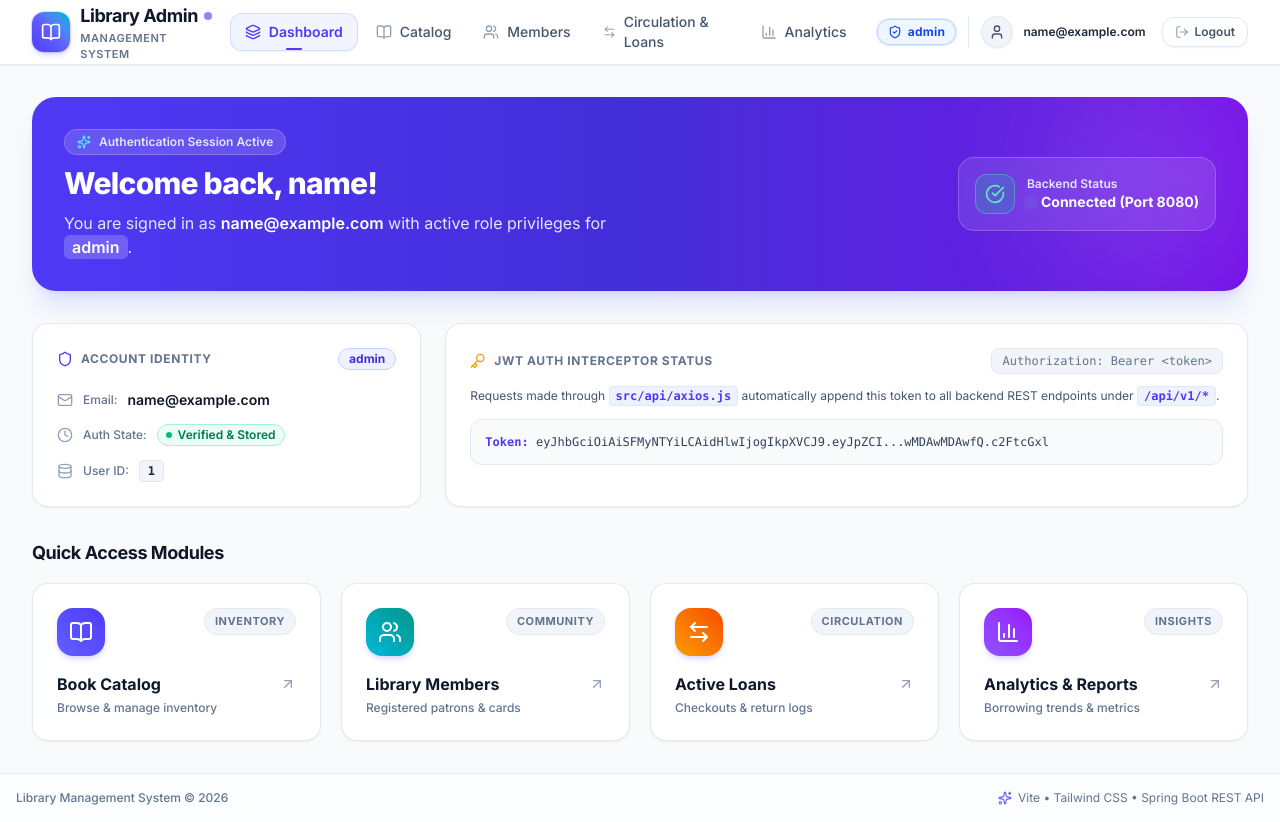
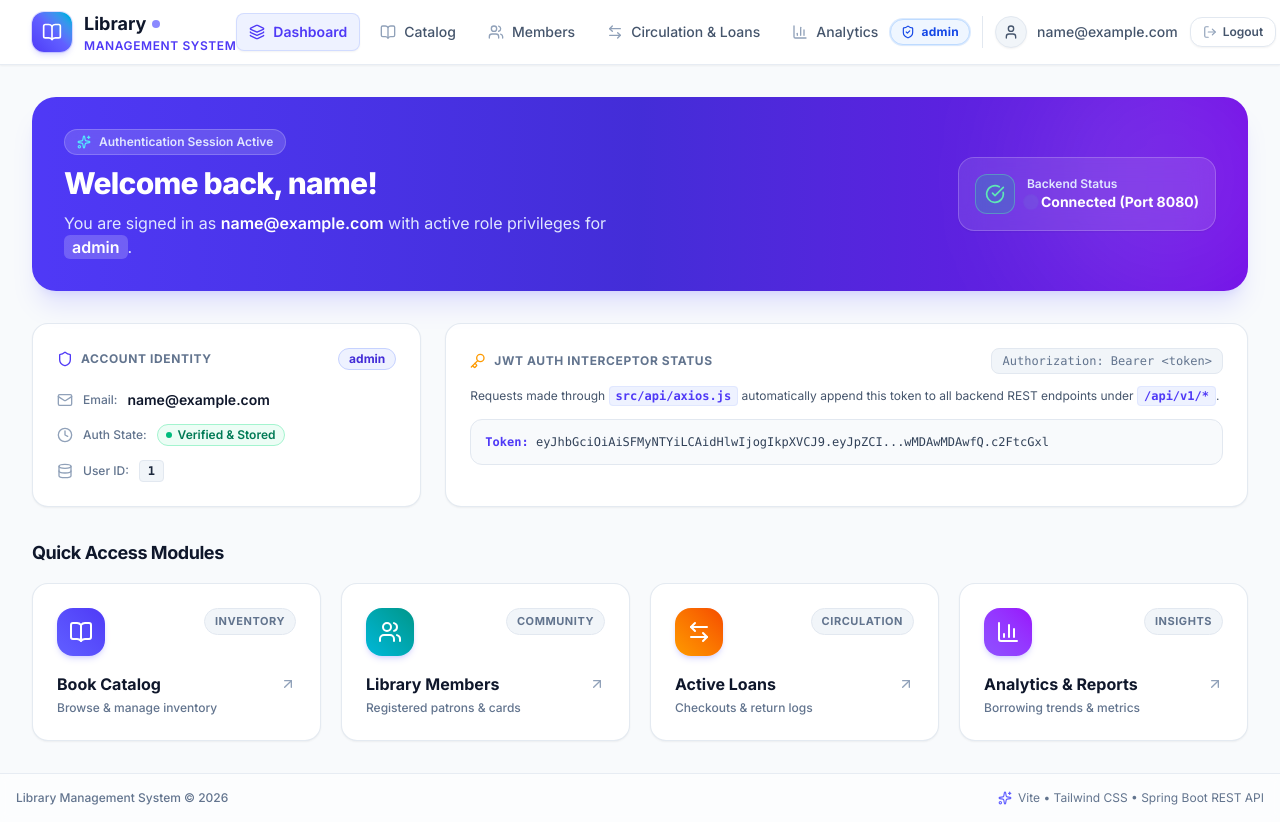
Before and after one commit to MsdAmine/Library-management-system, a React (Vite) app in the folder library-frontend/: page / in a window 1280 px wide. Built offline with nearby package versions, Linux system fonts and the light colour scheme; sample sign-in values are in the browser's storage.

Commit message:
fix(layout): resolve header branding truncation, link wrapping, and spacing crowding

```diff
--- a/library-frontend/src/routes/AppLayout.jsx
+++ b/library-frontend/src/routes/AppLayout.jsx
@@ -61,30 +61,29 @@ const AppLayout = () => {
     <div className="min-h-screen bg-slate-50 text-slate-900 flex flex-col selection:bg-indigo-500 selection:text-white">
       {/* Top Navigation Bar */}
       <header className="sticky top-0 z-40 w-full border-b border-slate-200/80 bg-white/90 backdrop-blur-xl transition-all shadow-xs">
-        <div className="max-w-7xl mx-auto px-4 sm:px-6 lg:px-8">
-          <div className="flex h-16 items-center justify-between gap-4">
+        <div className="h-16 w-full max-w-7xl mx-auto px-4 sm:px-6 lg:px-8 flex items-center justify-between">
 
           {/* Brand / Logo */}
-            <div className="flex items-center gap-3">
+          <div className="flex items-center gap-3 flex-shrink-0">
             <NavLink
               to="/"
-                className="group flex items-center gap-2.5 transition-transform duration-200 active:scale-95"
+              className="group flex items-center gap-3 whitespace-nowrap flex-shrink-0 transition-transform duration-200 active:scale-95"
             >
               <div className="flex h-10 w-10 items-center justify-center rounded-xl bg-gradient-to-tr from-indigo-600 via-indigo-500 to-cyan-500 shadow-md shadow-indigo-500/20 ring-1 ring-indigo-500/20 group-hover:shadow-indigo-500/35 transition-all">
                 <BookOpen className="h-5 w-5 text-white transform group-hover:rotate-6 transition-transform" />
               </div>
-                <div className="flex flex-col">
-                  <span className="text-lg font-bold tracking-tight text-slate-900 flex items-center gap-1.5">
-                    Library Admin
+              <div className="flex flex-col whitespace-nowrap">
+                <span className="font-bold text-slate-900 text-lg flex items-center gap-1.5">
+                  Library
                   <span className="inline-block h-2 w-2 rounded-full bg-indigo-500 animate-pulse"></span>
                 </span>
-                  <span className="text-[11px] font-semibold text-slate-500 uppercase tracking-wider">Management System</span>
+                <span className="text-xs text-indigo-600 font-semibold tracking-wider block">MANAGEMENT SYSTEM</span>
               </div>
             </NavLink>
           </div>
 
           {/* Desktop Navigation Links */}
-            <nav className="hidden md:flex items-center gap-1">
+          <nav className="hidden md:flex items-center space-x-1 lg:space-x-2">
             {navItems.map((item) => {
               const Icon = item.icon;
               const isActive = item.path === '/'
@@ -95,24 +94,21 @@ const AppLayout = () => {
                 <NavLink
                   key={item.path}
                   to={item.path}
-                    className={`relative flex items-center gap-2 px-3.5 py-2 rounded-xl text-sm font-medium transition-all duration-200 ${
+                  className={`whitespace-nowrap flex items-center gap-2 px-3 py-2 text-sm font-medium rounded-lg transition-colors ${
                     isActive
-                        ? 'text-indigo-600 bg-indigo-50/80 font-semibold border border-indigo-200/70 shadow-xs'
+                      ? 'text-indigo-600 bg-indigo-50 font-semibold border border-indigo-200/70 shadow-xs'
                       : 'text-slate-600 hover:text-slate-900 hover:bg-slate-100/80'
                   }`}
                 >
-                    <Icon className={`h-4 w-4 ${isActive ? 'text-indigo-600' : 'text-slate-400'}`} />
-                    <span>{item.name}</span>
-                    {isActive && (
-                      <span className="absolute bottom-0 left-1/2 -translate-x-1/2 w-4 h-0.5 bg-indigo-600 rounded-full"></span>
-                    )}
+                  <Icon className={`h-4 w-4 flex-shrink-0 ${isActive ? 'text-indigo-600' : 'text-slate-400'}`} />
+                  <span className="whitespace-nowrap">{item.name}</span>
                 </NavLink>
               );
             })}
           </nav>
 
           {/* User Profile & Actions */}
-            <div className="hidden md:flex items-center gap-3">
+          <div className="hidden md:flex items-center gap-3 flex-shrink-0">
             {/* Role Badge */}
             {role && (
               <div className={`inline-flex items-center gap-1.5 px-2.5 py-1 rounded-full text-xs font-bold tracking-wide border shadow-xs ${getRoleBadgeClasses(role)}`}>
@@ -122,22 +118,20 @@ const AppLayout = () => {
             )}
 
             {/* User Identity Info */}
-              <div className="flex items-center gap-2.5 pl-3 border-l border-slate-200 text-sm">
-                <div className="h-8 w-8 rounded-full bg-slate-100 border border-slate-200 flex items-center justify-center text-slate-600 shadow-xs font-medium">
+            <div className="flex items-center gap-2.5 pl-3 border-l border-slate-200">
+              <div className="h-8 w-8 rounded-full bg-slate-100 border border-slate-200 flex items-center justify-center text-slate-600 shadow-xs font-medium flex-shrink-0">
                 <UserIcon className="h-4 w-4" />
               </div>
-                <div className="flex flex-col text-left">
-                  <span className="text-xs font-semibold text-slate-800 max-w-[140px] truncate" title={user?.email}>
+              <span className="max-w-[180px] truncate text-sm text-slate-600 font-medium" title={user?.email}>
                 {user?.email || 'Authenticated User'}
               </span>
-                </div>
             </div>
 
             {/* Logout Button */}
             <button
               onClick={handleLogout}
               id="navbar-logout-btn"
-                className="group flex items-center gap-1.5 px-3 py-1.5 text-xs font-semibold text-slate-600 hover:text-rose-700 bg-white hover:bg-rose-50 rounded-xl border border-slate-200 hover:border-rose-200 transition-all duration-200 shadow-xs ml-1 cursor-pointer"
+              className="group flex items-center gap-1.5 px-3 py-1.5 text-xs font-semibold text-slate-600 hover:text-rose-700 bg-white hover:bg-rose-50 rounded-xl border border-slate-200 hover:border-rose-200 transition-all duration-200 shadow-xs cursor-pointer flex-shrink-0"
               title="Sign out of your session"
             >
               <LogOut className="h-3.5 w-3.5 text-slate-400 group-hover:text-rose-600 group-hover:-translate-x-0.5 transition-transform" />
@@ -155,14 +149,13 @@ const AppLayout = () => {
             <button
               type="button"
               onClick={() => setMobileMenuOpen(!mobileMenuOpen)}
-                className="p-2 rounded-xl text-slate-600 hover:text-slate-900 hover:bg-slate-100 focus:outline-none"
+              className="p-2 rounded-xl text-slate-600 hover:text-slate-900 hover:bg-slate-100 focus:outline-none cursor-pointer"
               aria-label="Toggle navigation menu"
             >
               {mobileMenuOpen ? <X className="h-6 w-6" /> : <Menu className="h-6 w-6" />}
             </button>
           </div>
 
-          </div>
         </div>
 
         {/* Mobile Navigation Drawer */}
```
Lines whose indentation alone changed are shown as unchanged.
